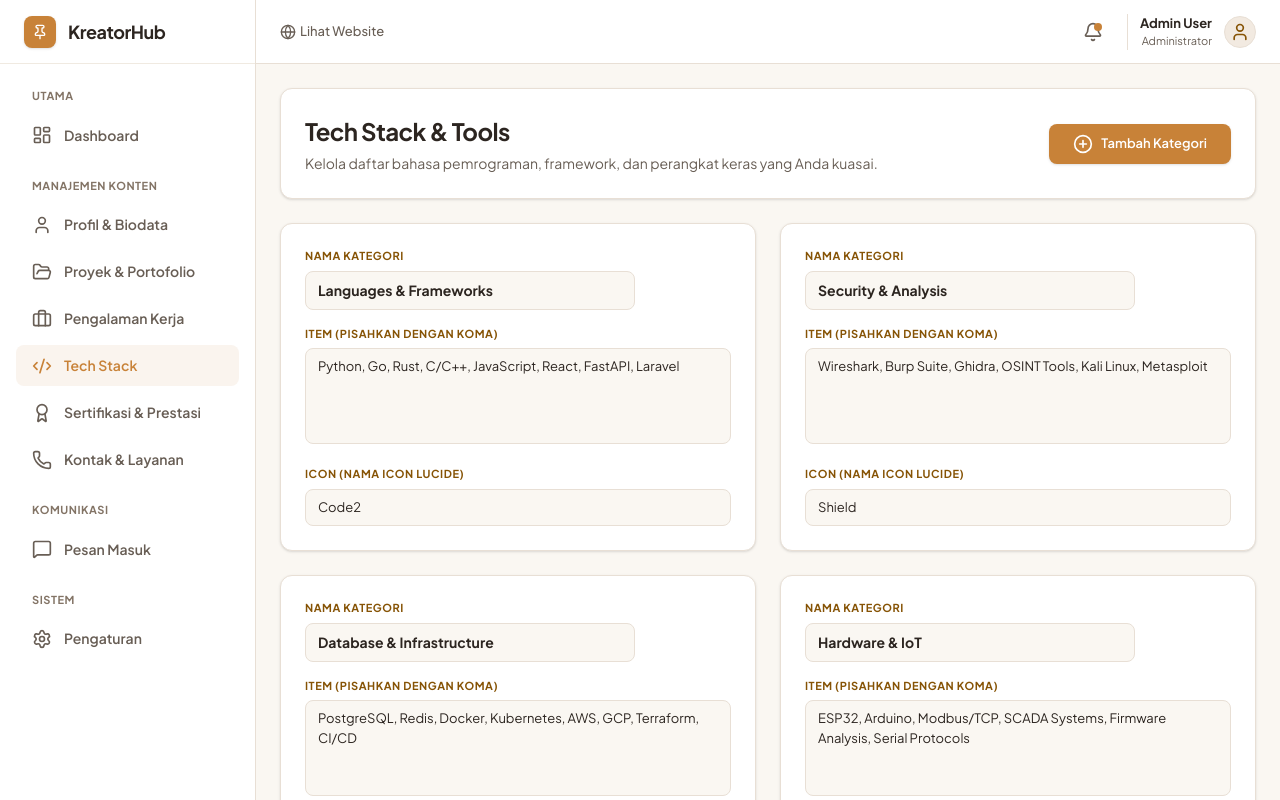
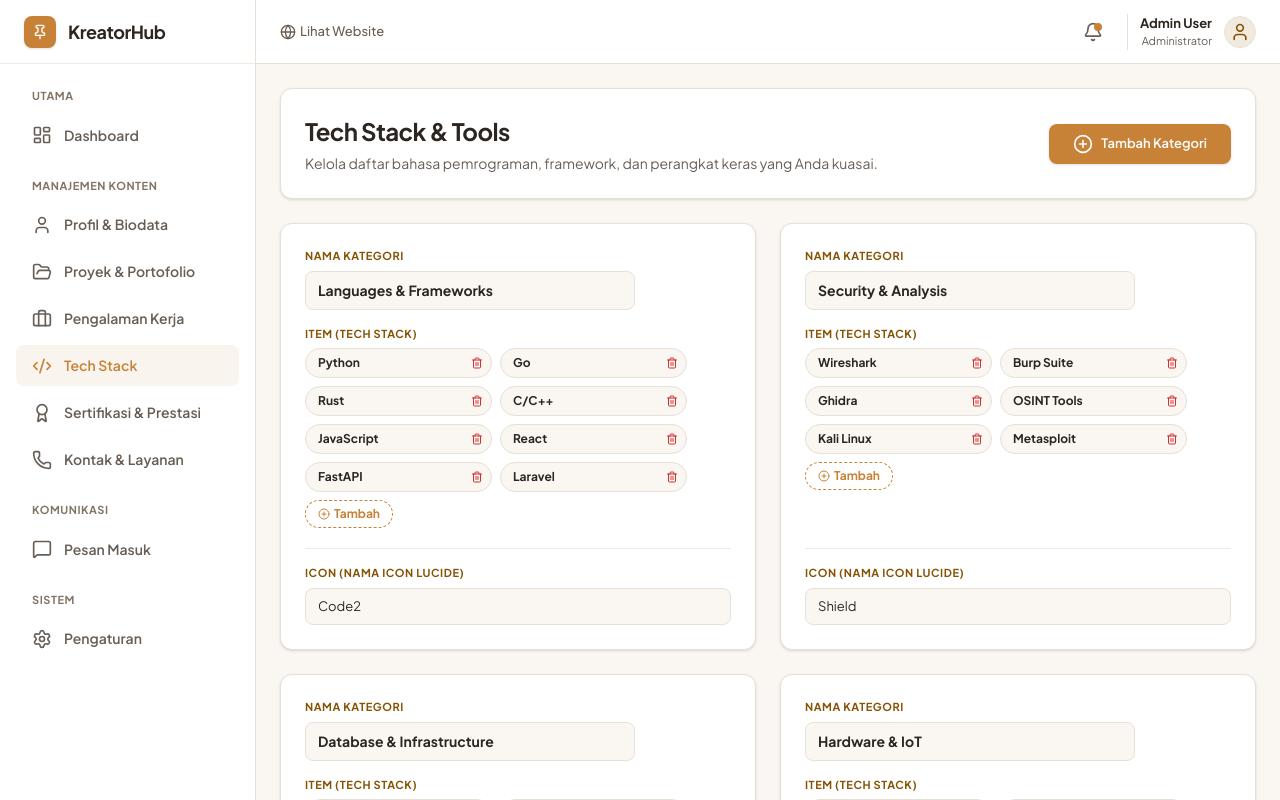
Before and after one commit to AdliXSec/Portfolio-V2, a React (Vite) app in the folder app/: page /admin/techstack in a window 1280 px wide. Shown: the top 800 px of the page. Built offline with nearby package versions, Linux system fonts and the light colour scheme.

Commit message:
feat: use pill design for items in tech stack admin page

```diff
--- a/app/src/pages/admin/AdminTechStack.jsx
+++ b/app/src/pages/admin/AdminTechStack.jsx
@@ -1,7 +1,93 @@
+import { useState } from 'react';
 import { Code2, PlusCircle, Trash2 } from 'lucide-react';
-import { techCategories as techStack } from '../../data/techstack';
+import { techCategories as initialTechStack } from '../../data/techstack';
+
+function TechCategoryCard({ category, onRemove, onUpdate }) {
+  const [items, setItems] = useState(category.items || []);
+
+  const addItem = () => setItems([...items, '']);
+  const updateItem = (index, value) => {
+    const newItems = [...items];
+    newItems[index] = value;
+    setItems(newItems);
+    onUpdate({ ...category, items: newItems });
+  };
+  const removeItem = (index) => {
+    const newItems = items.filter((_, i) => i !== index);
+    setItems(newItems);
+    onUpdate({ ...category, items: newItems });
+  };
+
+  return (
+    <div className="bg-white p-6 rounded-xl border border-[#E8DFD5] shadow-sm relative group flex flex-col h-full">
+      <div className="absolute top-6 right-6 opacity-0 group-hover:opacity-100 transition-opacity flex gap-2">
+        <button className="px-3 py-1 bg-[#FAF4EE] text-[#2C2520] text-[12px] font-bold rounded border border-[#E8DFD5] hover:bg-[#F2EAE1]">Simpan</button>
+        <button onClick={onRemove} className="p-1 bg-[#FFF0F0] text-[#D32F2F] rounded border border-[#FFCDD2] hover:bg-[#FFEBEE]">
+          <Trash2 className="w-4 h-4" />
+        </button>
+      </div>
+
+      <div className="mb-4 pr-24">
+        <label className="block text-[11px] font-bold text-[#865305] uppercase tracking-wider mb-1.5">Nama Kategori</label>
+        <input
+          type="text"
+          defaultValue={category.category}
+          className="w-full px-3 py-2 bg-[#FAF7F2] border border-[#E8DFD5] rounded-lg text-[14px] font-bold text-[#2C2520] focus:outline-none focus:border-[#C88238]"
+        />
+      </div>
+
+      <div className="flex-1">
+        <label className="block text-[11px] font-bold text-[#865305] uppercase tracking-wider mb-1.5">Item (Tech Stack)</label>
+        <div className="flex flex-wrap gap-2">
+          {items.map((item, i) => (
+            <div key={i} className="flex items-center bg-[#FAF7F2] border border-[#E8DFD5] rounded-full pl-3 pr-1 py-1">
+              <input
+                type="text"
+                value={item}
+                onChange={(e) => updateItem(i, e.target.value)}
+                className="bg-transparent text-[12px] font-bold text-[#2C2520] focus:outline-none min-w-[60px]"
+                placeholder="Nama Item"
+              />
+              <button onClick={() => removeItem(i)} className="p-1 rounded-full text-[#D32F2F] hover:bg-[#FFF0F0]">
+                <Trash2 className="w-3 h-3" />
+              </button>
+            </div>
+          ))}
+          <button onClick={addItem} className="px-3 py-1 flex items-center gap-1 bg-white border border-dashed border-[#C88238] text-[#C88238] rounded-full text-[12px] font-bold hover:bg-[#FAF4EE] transition-colors">
+            <PlusCircle className="w-3 h-3" /> Tambah
+          </button>
+        </div>
+      </div>
+
+      <div className="mt-5 pt-4 border-t border-[#F0EAE1]">
+        <label className="block text-[11px] font-bold text-[#865305] uppercase tracking-wider mb-1.5">Icon (Nama Icon Lucide)</label>
+        <input
+          type="text"
+          defaultValue={category.icon}
+          className="w-full px-3 py-2 bg-[#FAF7F2] border border-[#E8DFD5] rounded-lg text-[13px] text-[#2C2520] focus:outline-none focus:border-[#C88238]"
+        />
+      </div>
+    </div>
+  );
+}
 
 export default function AdminTechStack() {
+  const [techStack, setTechStack] = useState(initialTechStack || []);
+
+  const addCategory = () => {
+    setTechStack([...techStack, { category: '', items: [], icon: '' }]);
+  };
+
+  const removeCategory = (idx) => {
+    setTechStack(techStack.filter((_, i) => i !== idx));
+  };
+
+  const updateCategory = (idx, updatedCategory) => {
+    const newStack = [...techStack];
+    newStack[idx] = updatedCategory;
+    setTechStack(newStack);
+  };
+
   return (
     <div className="py-6 flex flex-col gap-6 max-w-[1440px] mx-auto w-full">
       <div className="flex flex-col md:flex-row md:items-center justify-between gap-4 bg-white p-6 rounded-xl border border-[#E8DFD5] shadow-sm">
@@ -11,35 +97,20 @@ export default function AdminTechStack() {
             Kelola daftar bahasa pemrograman, framework, dan perangkat keras yang Anda kuasai.
           </p>
         </div>
-        <button className="inline-flex items-center justify-center gap-2 px-6 py-2.5 rounded-lg bg-[#C88238] hover:bg-[#B86F28] text-white text-[13px] font-semibold shadow-sm transition-all">
+        <button onClick={addCategory} className="inline-flex items-center justify-center gap-2 px-6 py-2.5 rounded-lg bg-[#C88238] hover:bg-[#B86F28] text-white text-[13px] font-semibold shadow-sm transition-all">
           <PlusCircle className="w-5 h-5" />
           <span>Tambah Kategori</span>
         </button>
       </div>
 
-      <div className="grid grid-cols-1 lg:grid-cols-2 gap-6">
+      <div className="grid grid-cols-1 lg:grid-cols-2 gap-6 items-stretch">
         {techStack.map((category, index) => (
-          <div key={index} className="bg-white p-6 rounded-xl border border-[#E8DFD5] shadow-sm relative group">
-            <div className="absolute top-6 right-6 opacity-0 group-hover:opacity-100 transition-opacity flex gap-2">
-              <button className="px-3 py-1 bg-[#FAF4EE] text-[#2C2520] text-[12px] font-bold rounded border border-[#E8DFD5] hover:bg-[#F2EAE1]">Simpan</button>
-              <button className="p-1 bg-[#FFF0F0] text-[#D32F2F] rounded border border-[#FFCDD2] hover:bg-[#FFEBEE]"><Trash2 className="w-4 h-4" /></button>
-            </div>
-
-            <div className="mb-4 pr-24">
-              <label className="block text-[11px] font-bold text-[#865305] uppercase tracking-wider mb-1.5">Nama Kategori</label>
-              <input type="text" defaultValue={category.category} className="w-full px-3 py-2 bg-[#FAF7F2] border border-[#E8DFD5] rounded-lg text-[14px] font-bold text-[#2C2520] focus:outline-none focus:border-[#C88238]" />
-            </div>
-
-            <div>
-              <label className="block text-[11px] font-bold text-[#865305] uppercase tracking-wider mb-1.5">Item (Pisahkan dengan koma)</label>
-              <textarea rows="4" defaultValue={category.items.join(', ')} className="w-full px-3 py-2 bg-[#FAF7F2] border border-[#E8DFD5] rounded-lg text-[13px] text-[#2C2520] focus:outline-none focus:border-[#C88238] resize-none"></textarea>
-            </div>
-
-            <div className="mt-4">
-              <label className="block text-[11px] font-bold text-[#865305] uppercase tracking-wider mb-1.5">Icon (Nama Icon Lucide)</label>
-              <input type="text" defaultValue={category.icon} className="w-full px-3 py-2 bg-[#FAF7F2] border border-[#E8DFD5] rounded-lg text-[13px] text-[#2C2520] focus:outline-none focus:border-[#C88238]" />
-            </div>
-          </div>
+          <TechCategoryCard
+            key={index}
+            category={category}
+            onRemove={() => removeCategory(index)}
+            onUpdate={(updated) => updateCategory(index, updated)}
+          />
         ))}
       </div>
     </div>
```
